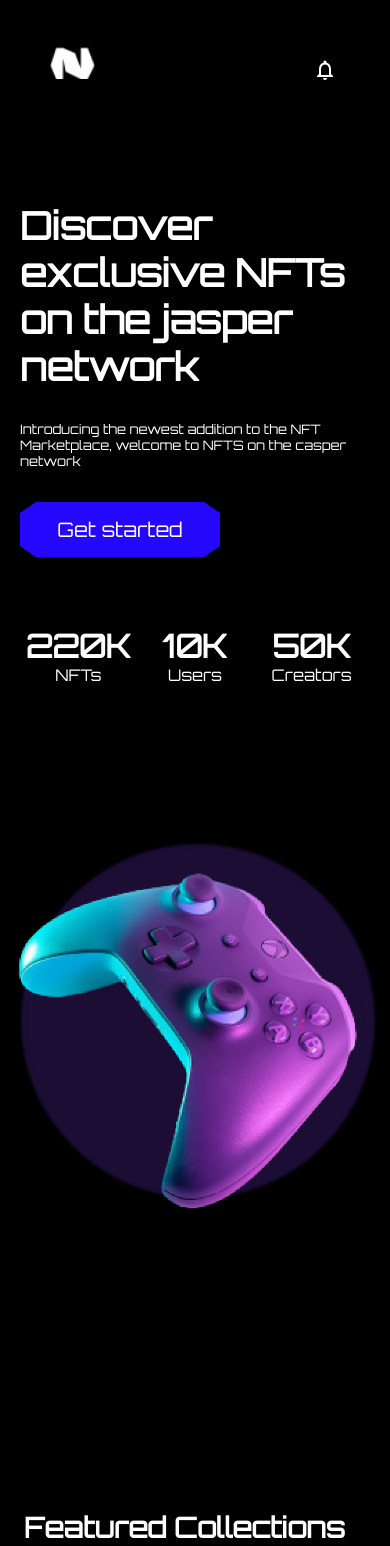
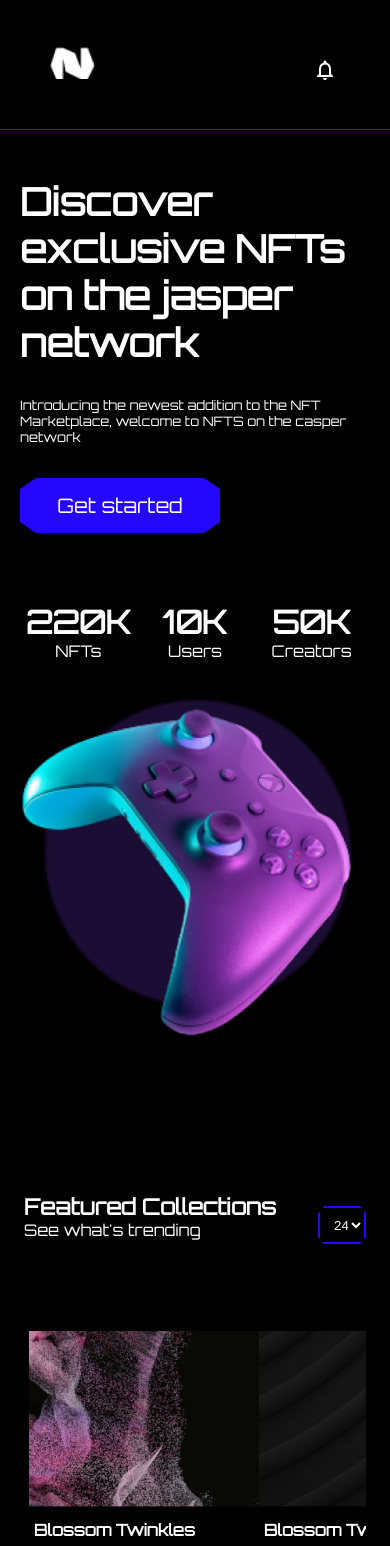
Before and after one commit to olatunji-20/nefa, a Vue app: page / in a window 390 px wide. Shown: the top 1546 px of the page. Built offline with nearby package versions, Linux system fonts and the light colour scheme.

Commit message:
fixed responsive issue

```diff
--- a/src/components/Collections.vue
+++ b/src/components/Collections.vue
@@ -352,7 +352,8 @@ td {
     padding: 2rem 1.5rem;
   }
   .feat h2 {
-    font-size: 28px;
+    font-size: 22px;
+    line-break: auto;
   }
   select {
     width: 3rem;
@@ -373,5 +374,8 @@ td {
     flex-wrap: nowrap;
     overflow: auto;
   }
+  table {
+    width: 800px;
+  }
 }
 </style>
--- a/src/components/Navbar.vue
+++ b/src/components/Navbar.vue
@@ -184,14 +184,19 @@ button:hover {
 }
 
 @media screen and (max-width: 500px) {
+  .main {
+    border-bottom: 1px solid purple;
+  }
   .options {
     display: none;
   }
   .landing {
     flex-direction: column;
+    padding: 1rem 1.25rem 3rem;
   }
   .landing .first {
     width: 100%;
+    height: 30rem;
   }
   .discover {
     font-size: 38px;
@@ -202,13 +207,14 @@ button:hover {
   }
   .landing .second {
     width: 100%;
+    height: 30rem;
   }
   .second .circle {
-    width: 21rem;
-    height: 21rem;
+    width: 18rem;
+    height: 18rem;
   }
   .pad {
-    transform: scale(1.5);
+    transform: scale(1.7);
   }
 }
 </style>
```
